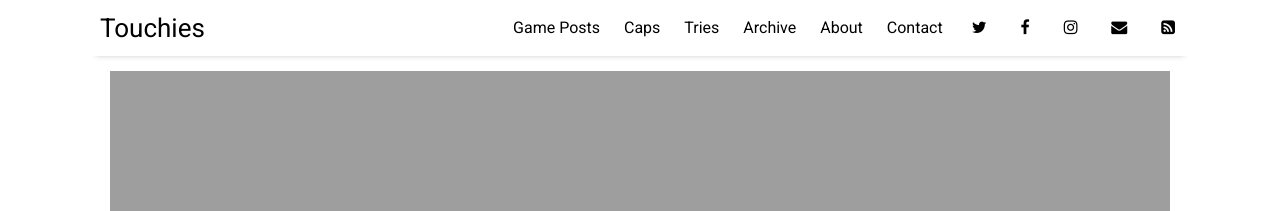
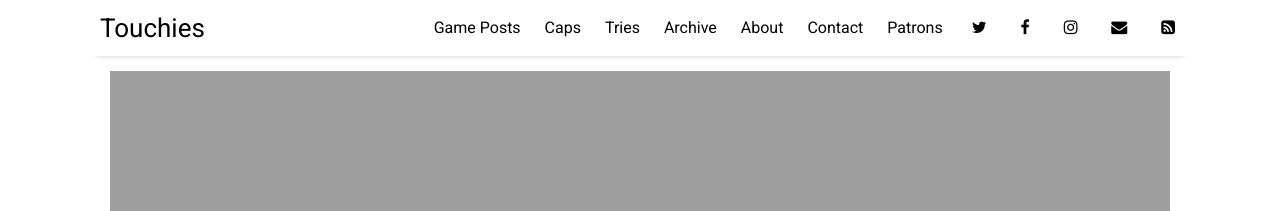
Before and after one commit to sundayrugby/sundayrugby.github.io, a Jekyll site: the page built from index.html, in a window 1280 px wide. Shown: the top 211 px of the page. Built offline with Jekyll 4.4.1, drawn with Linux system fonts in a browser that asks for light colours; nearby versions of some CDN libraries; the list of posts is cut into pages by our own code.

Commit message:
Update settings.yml

```diff
--- a/_data/settings.yml
+++ b/_data/settings.yml
@@ -14,6 +14,7 @@ menu:
 - {name: 'Archive',              url: 'archive'}
 - {name: 'About',              url: 'about'}
 - {name: 'Contact',            url: 'contact'}
+- {name: 'Patrons',            url: 'patrons'}
 
 # Available social icons are powered by Font Awesome, so you can use any icon that they offer
 social:
```
